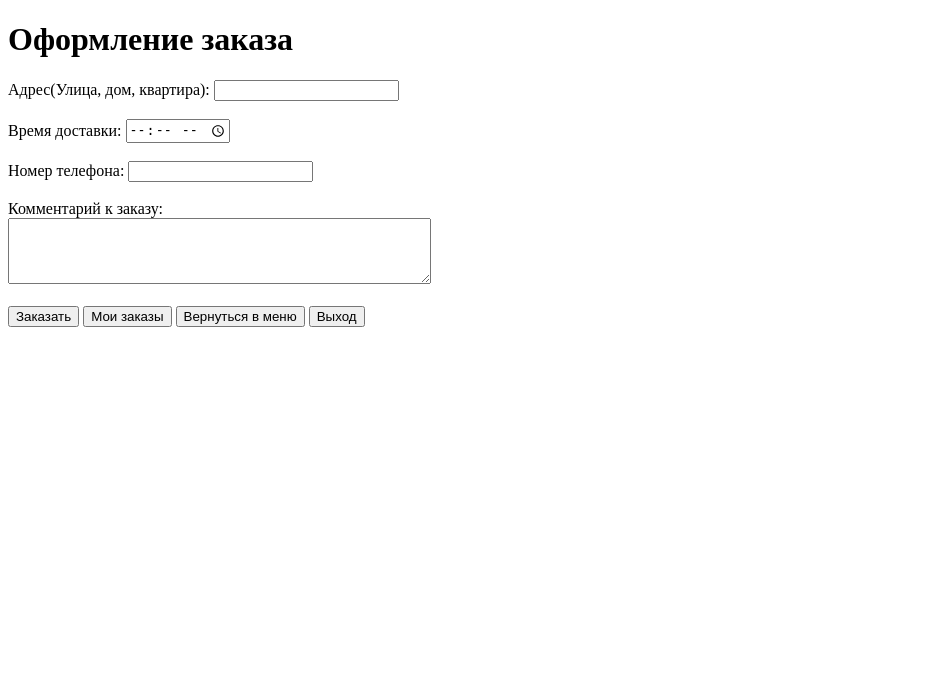
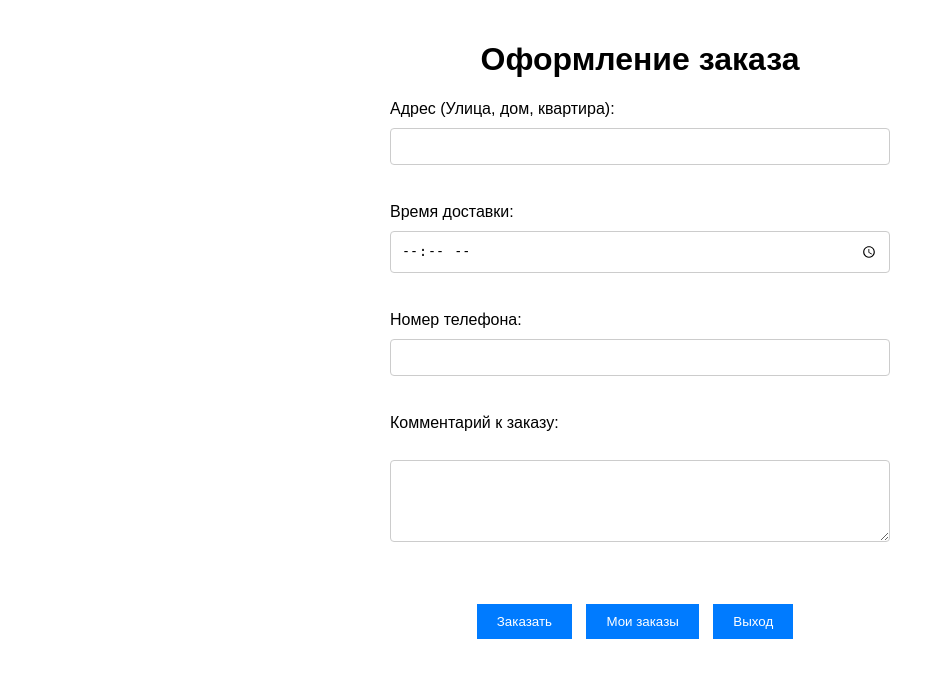
Before and after one commit to Uniqdly/YandexFood, a PHP site: page /Order.php in a window 1280 px wide. Shown: the top 678 px of the page, without its empty margins (0-945 px from the left). Run offline with PHP 8.4, Linux system fonts and the light colour scheme; a user stored in the database is signed in.

Commit message:
доработала внешний вид

```diff
--- a/kyrer.php
+++ b/kyrer.php
@@ -123,7 +123,7 @@
                 echo "<td>".$row["time"]."</td>";
                 // Кнопка "Выбрать" и форма для изменения статуса заказа
                 echo "<td>";
-                echo "<button id='select_button_".$row["id"]."' onclick='toggleSelectButton(".$row["id"].")'>Выбрать</button>";
+                echo "<button id='select_button_".$row["id"]."' onclick='toggleSelectButton(".$row["id"].")'>Изменить статус заказа</button>";
                 echo "<form id='status_form_".$row["id"]."' action='kyrer.php' method='post' style='display:none;'>";
                 echo "<input type='hidden' name='order_id' value='".$row["id"]."'>";
                 echo "<select name='new_status'>";
--- a/order.php
+++ b/order.php
@@ -61,17 +61,68 @@ $conn->close();
     <meta charset="UTF-8">
     <meta name="viewport" content="width=device-width, initial-scale=1.0">
     <title>Заказ доставки</title>
+    <!-- Подключение стилей -->
+    <style>
+        body {
+            font-family: Arial, sans-serif;
+            margin: 0;
+            padding: 20px;
+        }
+
+        h1 {
+            text-align: center;
+        }
+
+        form {
+            max-width: 500px;
+            margin: 0 auto;
+        }
+
+        label {
+            display: block;
+            margin-bottom: 10px;
+        }
+
+        input[type="text"],
+        input[type="time"],
+        input[type="tel"],
+        textarea {
+            width: 100%;
+            padding: 10px;
+            margin-bottom: 20px;
+            border: 1px solid #ccc;
+            border-radius: 4px;
+            box-sizing: border-box;
+        }
+
+        button {
+            padding: 10px 20px;
+            background-color: #007bff;
+            color: #fff;
+            border: none;
+            cursor: pointer;
+            margin-right: 10px;
+        }
+
+        button:hover {
+            background-color: #0056b3;
+        }
+
+        .button-container {
+            text-align: center;
+            margin-top: 20px;
+        }
+    </style>
 </head>
 <body>
     <h1>Оформление заказа</h1>
 
     <form action="<?php echo $_SERVER['PHP_SELF']; ?>" method="post">
-        <label for="address">Адрес(Улица, дом, квартира):</label>
+        <label for="address">Адрес (Улица, дом, квартира):</label>
         <input type="text" id="address" name="address" required><br><br>
 
         <label for="delivery-time">Время доставки:</label>
         <input type="time" id="delivery-time" name="delivery-time" min="00:00" max="23:59" required><br><br>
-
 
         <label for="phone">Номер телефона:</label>
         <input type="tel" id="phone" name="phone" required><br><br>
@@ -79,26 +130,23 @@ $conn->close();
         <label for="comment">Комментарий к заказу:</label><br>
         <textarea id="comment" name="comment" rows="4" cols="50"></textarea><br><br>
 
+        <div class="button-container">
+            <button type="submit">Заказать</button>
+            <button onclick="redirectToMyOrders()">Мои заказы</button>
 
+            <button onclick="logout()">Выход</button>
+        </div>
+    </form>
 
-        <button type="submit" >Заказать</button>
-
-        <button onclick = "redirectToMyOrders()">Мои заказы</button>
-
-
-        <button onclick="redirectToMenu()">Вернуться в меню</button>
-        <button onclick="logout()">Выход</button>
-    </form>
     <script>
-
-    function redirectToMyOrders()
-{
+        function redirectToMyOrders() {
             window.location.href = 'MyOrders.php';
         }
-function redirectToMenu()
-{
-    window.location.href = 'user.php';
-}
+
+        //function redirectToMenu() {
+        //    window.location.href = 'user.php';
+        //}
+
         function logout() {
             // Очистка сессии и перенаправление на страницу выхода
             fetch('logout.php')
```
Also changed, not shown: User.php (+58 -6 lines). Lines whose indentation alone changed are shown as unchanged.
